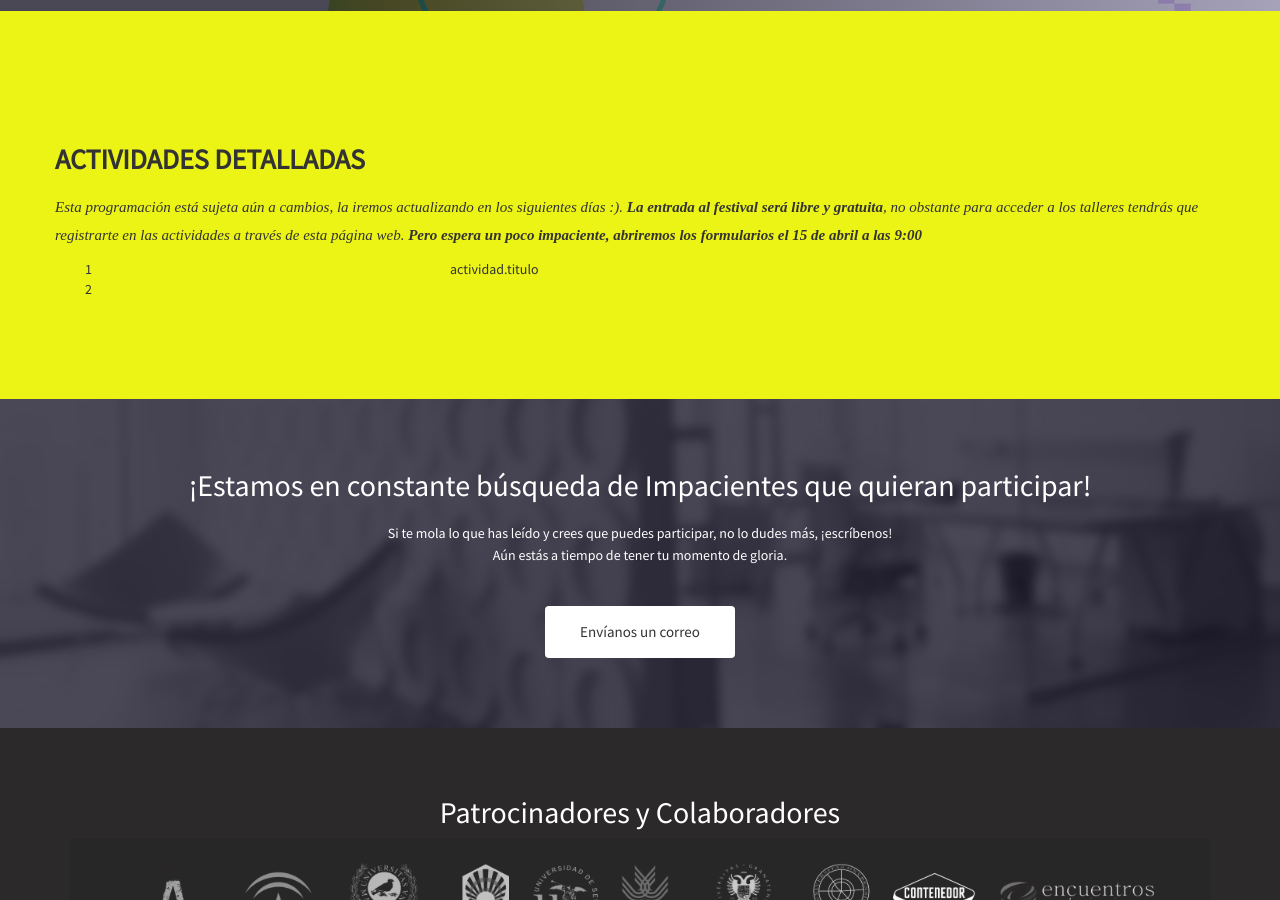
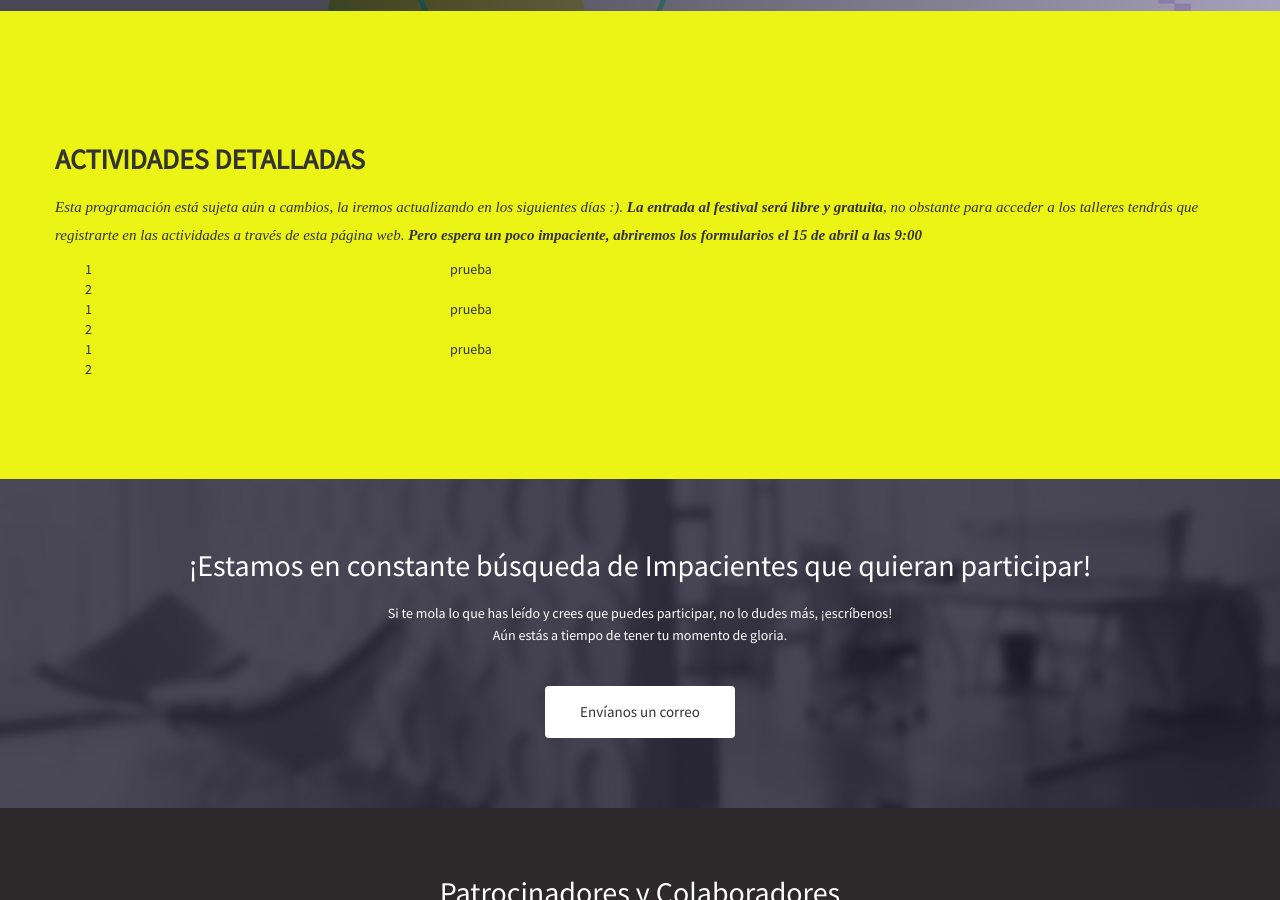
Before and after one commit to Impaciencia/festival, a Jekyll site: the page built from schedule_reg.html, in a window 1280 px wide and 900 px high, scrolled down 459 px. Built offline with Jekyll 4.4.1, drawn with Linux system fonts in a browser that asks for light colours; nearby versions of some CDN libraries; some web fonts are replaced.

Commit message:
Update schedule_reg.html

```diff
--- a/schedule_reg.html
+++ b/schedule_reg.html
@@ -29,12 +29,12 @@ permalink: /schedule_reg/
           </div>
 
 
-            {{ for actividad in site.data.actividades }}
+            {% for actividad in site.data.actividades %}
                 <div class="col-md-12">
-                    actividad.titulo
+                    {{ actividad.titulo }}
                     <div class="col-md-4">1</div><div class="col-md-8">2</div>
                 </div>
-            {{ endfor }}
+            {% endfor %}
 
         </div>
     </div>
```
